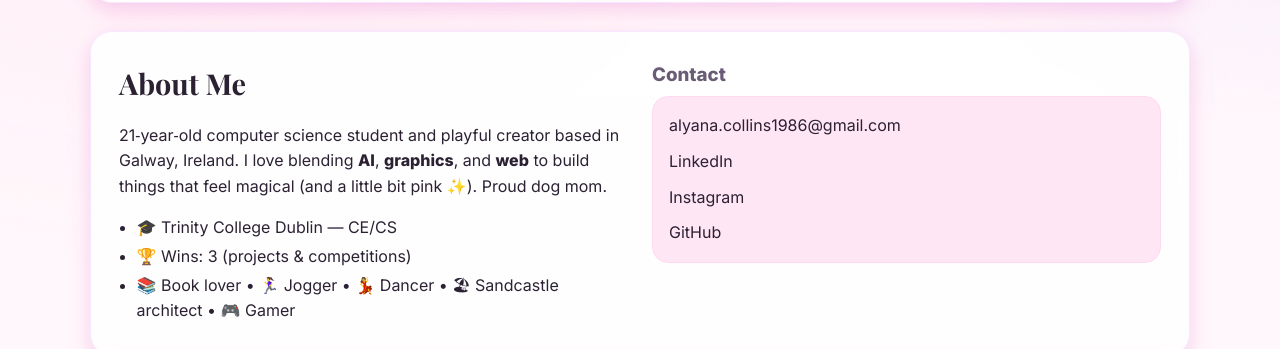
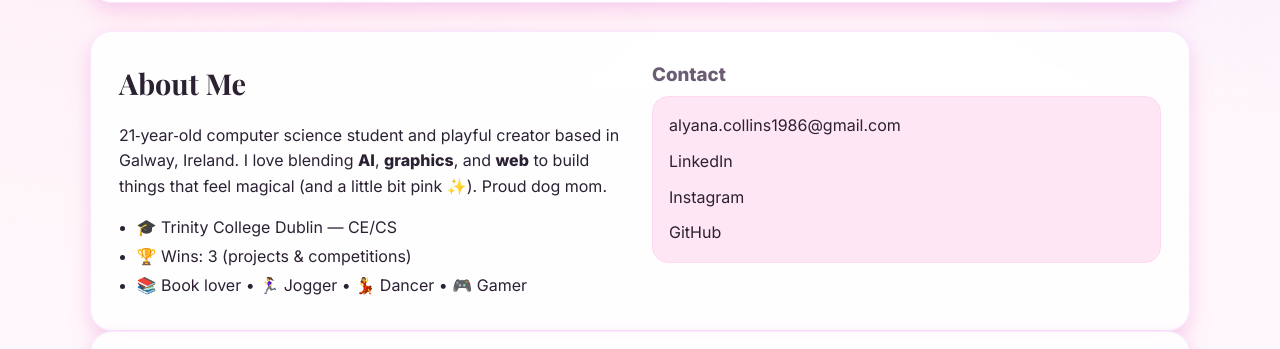
Before and after one commit to lilyjt2004/lilyjt2004.github.io, a plain HTML site: page index.html in a window 1280 px wide. Shown: the part 371-720 px from the top of the page. Drawn offline with nearby package versions, Linux system fonts and the light colour scheme.

Commit message:
Update index.html

```diff
--- a/index.html
+++ b/index.html
@@ -75,7 +75,7 @@
         <ul class="facts">
           <li>🎓 Trinity College Dublin — CE/CS</li>
           <li>🏆 Wins: 3 (projects & competitions)</li>
-          <li>📚 Book lover • 🏃‍♀️ Jogger • 💃 Dancer • 🏖 Sandcastle architect • 🎮 Gamer</li>
+          <li>📚 Book lover • 🏃‍♀️ Jogger • 💃 Dancer • 🎮 Gamer</li>
         </ul>
       </div>
       <div>
```
